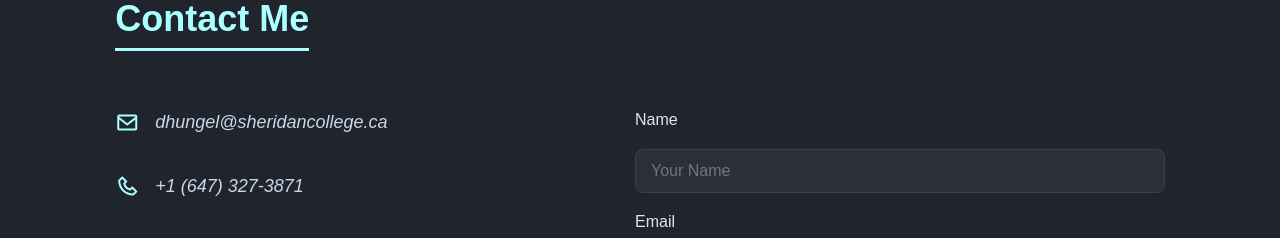
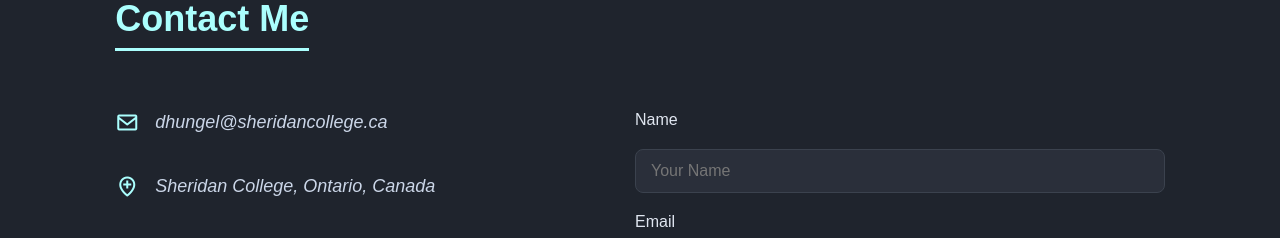
Before and after one commit to dhungelsuman/portfolio, a plain HTML site: page index.html in a window 1280 px wide. Shown: the part 2291-2529 px from the top of the page. Drawn offline with nearby package versions, Linux system fonts and the light colour scheme.

Commit message:
Update index.html

```diff
--- a/index.html
+++ b/index.html
@@ -227,10 +227,7 @@
             <i class="bx bx-envelope"></i>
             <a href="mailto:dhungel@sheridancollege.ca">dhungel@sheridancollege.ca</a>
           </div>
-          <div class="contact-item">
-            <i class="bx bx-phone"></i>
-            <a href="tel:+16473273871">+1 (647) 327-3871</a>
-          </div>
+
           <div class="contact-item">
             <i class="bx bx-location-plus"></i>
             <span>Sheridan College, Ontario, Canada</span>
```
